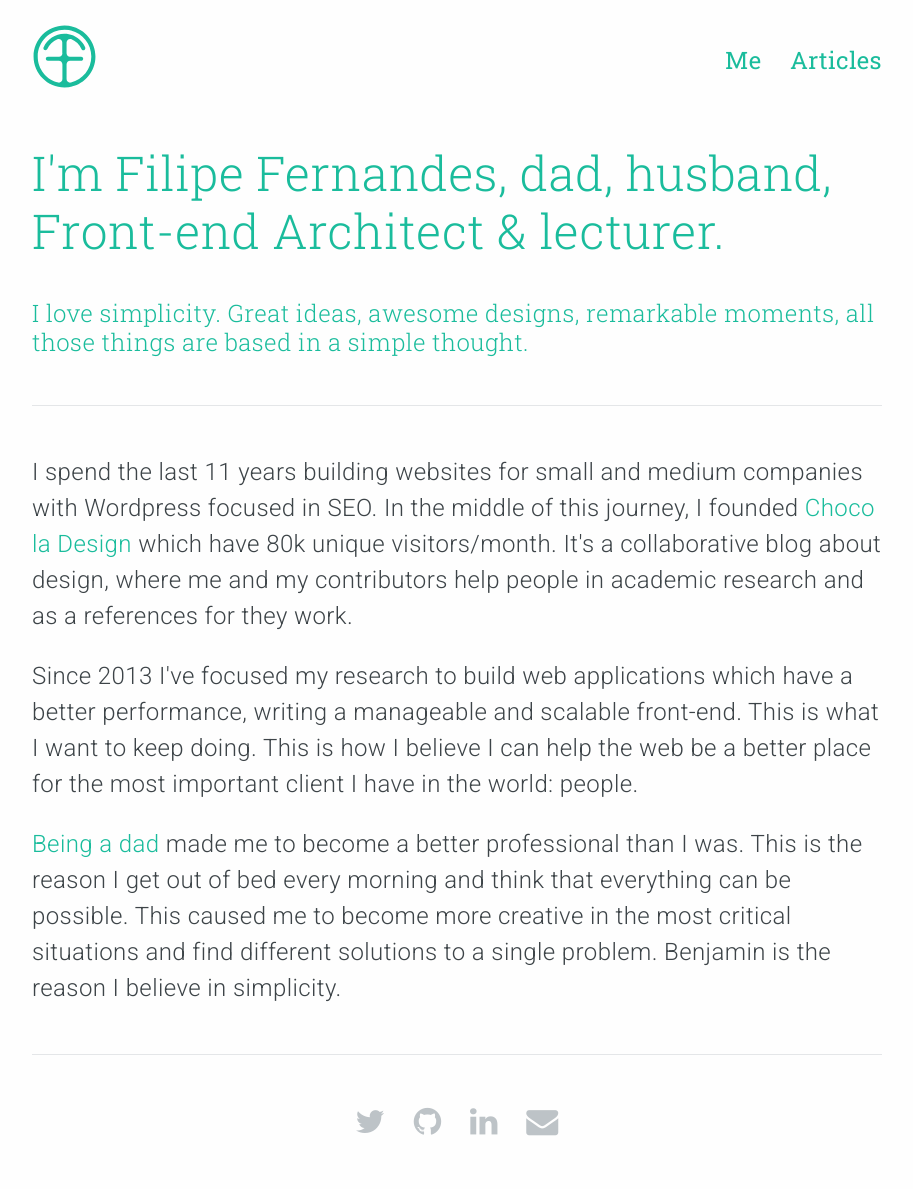
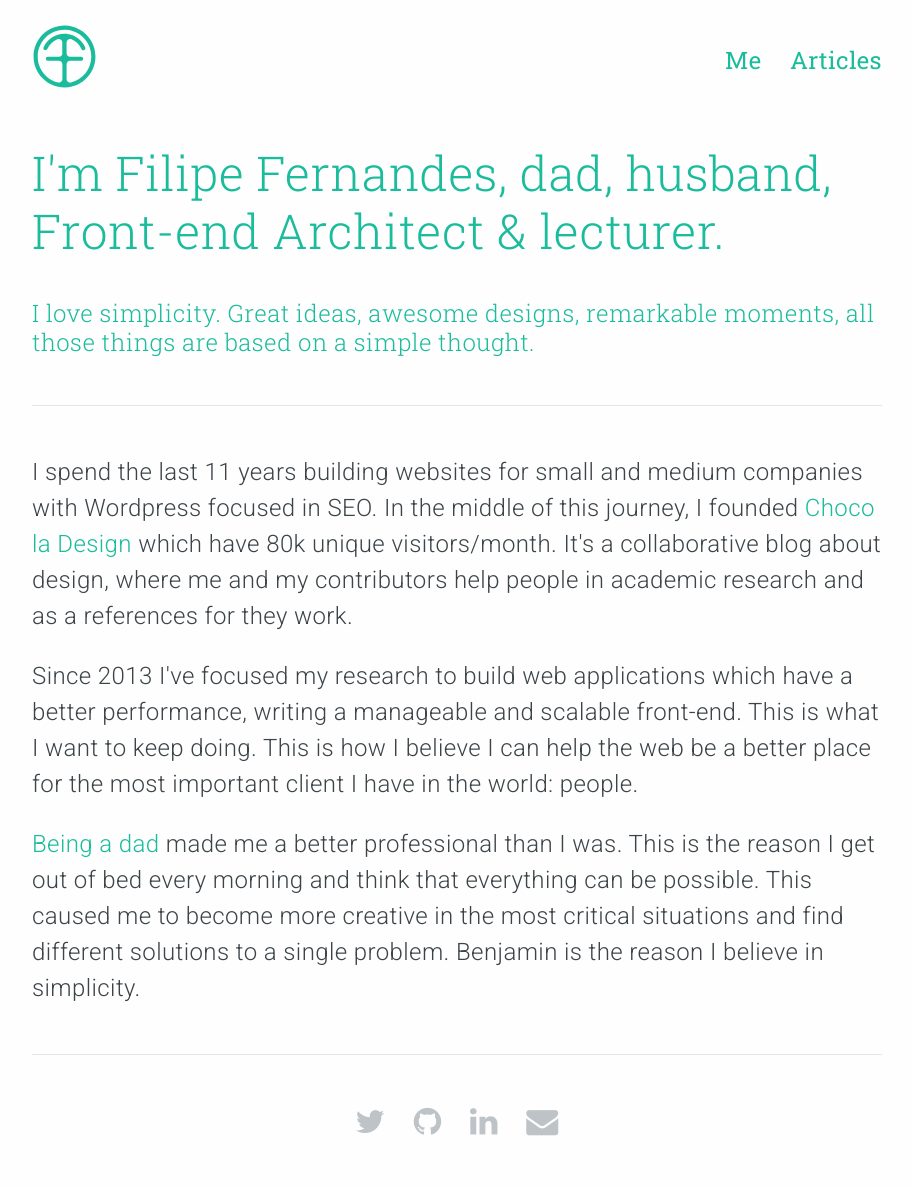
Before and after one commit to filipesf/filipesf.github.io, a Jekyll site: the page built from index.md, in a window 1280 px wide. Shown: the whole page, without its empty margins (183-1096 px from the left). Built offline with Jekyll 4.4.1, drawn with Linux system fonts in a browser that asks for light colours; nearby versions of some CDN libraries.

Commit message:
Fixed ortography :P

```diff
--- a/_includes/hero.html
+++ b/_includes/hero.html
@@ -2,7 +2,7 @@
   <div class="wrapper">
     <h2 class="hero__title">I'm Filipe Fernandes, dad, husband, Front-end Architect & lecturer.</h2>
 
-    <h3 class="hero__subtitle">I love simplicity. Great ideas, awesome designs, remarkable moments, all those things are based in a simple thought.</h3>
+    <h3 class="hero__subtitle">I love simplicity. Great ideas, awesome designs, remarkable moments, all those things are based on a simple thought.</h3>
 
     <hr>
   </div>
--- a/index.md
+++ b/index.md
@@ -6,7 +6,7 @@ layout: index
   <div class="wrapper">
     <p>I spend the last 11 years building websites for small and medium companies with Wordpress focused in SEO. In the middle of this journey, I founded <a href="http://chocoladesign.com" title="Choco la Design" target="_blank">Choco la Design</a> which have 80k unique visitors/month. It's a collaborative blog about design, where me and my contributors help people in academic research and as a references for they work.</p>
     <p>Since 2013 I've focused my research to build web applications which have a better performance, writing a manageable and scalable front-end. This is what I want to keep doing. This is how I believe I can help the web be a better place for the most important client I have in the world: people.</p>
-    <p><a href="http://instagram.com/p/forEYuO9z9/" title="Quando me tornei pai" target="_blank">Being a dad</a> made me to become a better professional than I was. This is the reason I get out of bed every morning and think that everything can be possible. This caused me to become more creative in the most critical situations and find different solutions to a single problem. Benjamin is the reason I believe in simplicity.
+    <p><a href="http://instagram.com/p/forEYuO9z9/" title="Quando me tornei pai" target="_blank">Being a dad</a> made me a better professional than I was. This is the reason I get out of bed every morning and think that everything can be possible. This caused me to become more creative in the most critical situations and find different solutions to a single problem. Benjamin is the reason I believe in simplicity.
     </p>
 
     <hr>
```
Also changed, not shown: 2 other files.
